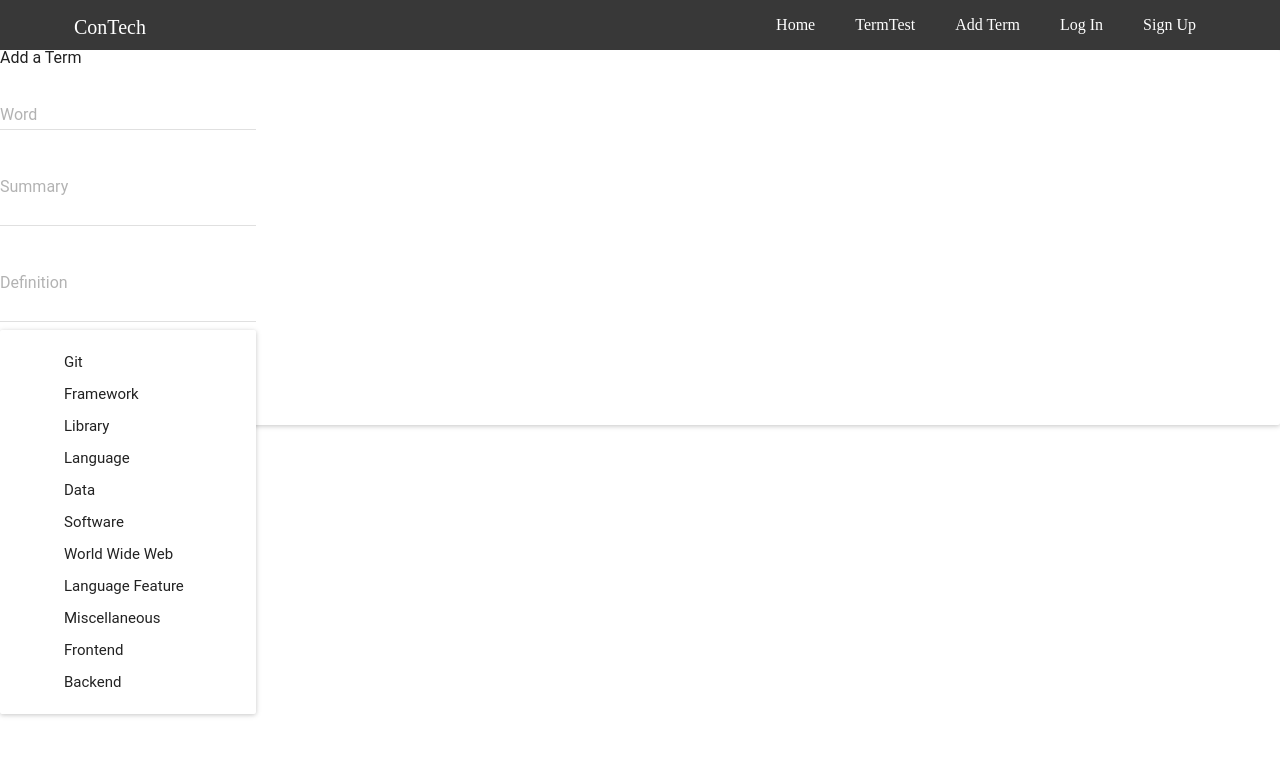
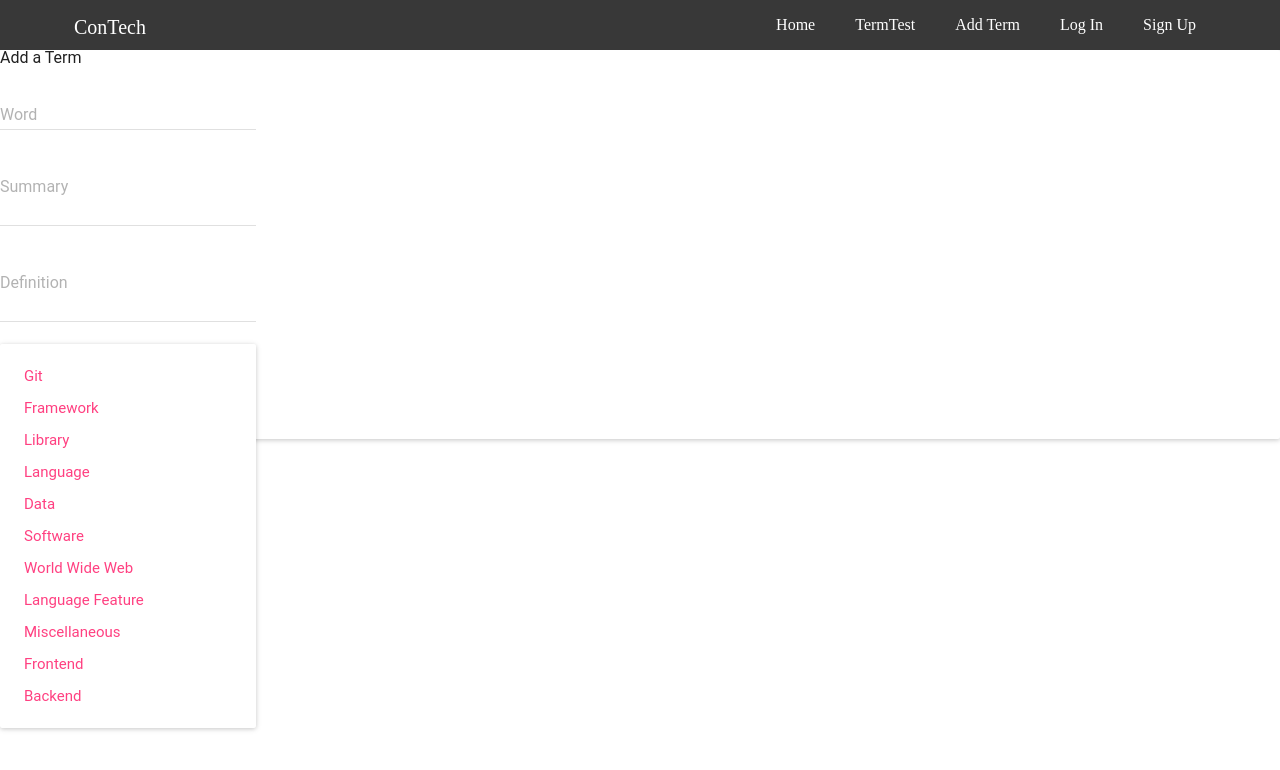
Before and after one commit to dbdoyle182/Contech, a React (Create React App) app in the folder client/: page /addterm in a window 1280 px wide. Both pictures are taken after a click on the button 232 px from the left and 354 px from the top of the page. Shown: the top 770 px of the page. Built offline with nearby package versions, Linux system fonts and the light colour scheme.

Commit message:
working on form

```diff
--- a/client/package.json
+++ b/client/package.json
@@ -8,6 +8,7 @@
     "prop-types": "^15.6.1",
     "react": "^16.3.2",
     "react-dom": "^16.3.2",
+    "react-form": "^3.5.5",
     "react-router-dom": "^4.2.2",
     "react-scripts": "1.1.4",
     "react-tap-event-plugin": "^3.0.2"
--- a/client/src/components/TermRelevant/TermRelevant.js
+++ b/client/src/components/TermRelevant/TermRelevant.js
@@ -7,7 +7,7 @@ const TermRelevant = props => (
 
     <div className="termRelevant">
         <button onClick={() => {window.location.reload()}}><Link to={'/search/' + props.relevant1} replace>{props.relevant1}</Link></button>
-        <button><Link to={'/search/' + props.relevant2} replace>{props.relevant2}</Link></button>
+        <button onClick={() => {window.location.reload()}}><Link to={'/search/' + props.relevant2} replace>{props.relevant2}</Link></button>
     </div>
 );
 
--- a/client/src/containers/TermFormPage.js
+++ b/client/src/containers/TermFormPage.js
@@ -1,5 +1,5 @@
 import React, { Component } from 'react';
-import { Card, TextField, RaisedButton, MenuItem, SelectField } from 'material-ui'
+import { Card, TextField, RaisedButton, MenuItem, SelectField, Checkbox } from 'material-ui'
 
 const filtertags = ['Git','Framework','Library','Language','Data','Software','World Wide Web', 'Language Feature', 'Miscellaneous','Frontend','Backend'];
 
@@ -11,38 +11,29 @@ class TermFormPage extends Component {
 
         this.state = {
             errors: {},
-            word: {
             word: '',
             summary: '',
             definition: '',
-                tags: []
-            }
+            tags1: '',
+            tags2: '',
+            related1:'',
+            related2: ''
         };
 
 
         this.processForm = this.processForm.bind(this);
         this.changeWord = this.changeWord.bind(this);
+        this.selectItems = this.selectItems.bind(this);
         this.handleChange = this.handleChange.bind(this);
-        this.menuItems = this.menuItems.bind(this);
     }
 
 
     changeWord(event) {
-        const field = event.target.name;
-        const word = this.state.word;
-        word[field] = event.target.value;
-
+        const { name, value } = event.target;
 
         this.setState({
-            word
-        })
-    }
-
-    handleChange(event, index, values) {
-
-        this.setState({
-            tag: values
-        })
+            [name]: value
+        });
     }
 
 
@@ -51,23 +42,28 @@ class TermFormPage extends Component {
         event.preventDefault();
 
 
-        console.log(this.state.word)
+        console.log(this.state)
     }
 
-    menuItems(values) {
-        return filtertags.map((tag) => (
+    selectItems() {
+        return filtertags.map(tag => (
             <MenuItem
-                key={tag}
-                insetChildren={true}
-                checked={values && values.indexOf(tag) > -1}
-                value={tag}
+                key={filtertags.indexOf(tag)}
+                value={this.state.tags1}
                 primaryText={tag}
+                name='tags1'
             />
         ));
     }
 
+    handleChange = (event, index, value) => {
+        console.log(index)
+        console.log(value)
+        this.setState({value})
+    }
+
     render() {
-        const {tags} = this.state.word.tags
+
         return (
 
             <Card className='container'>
@@ -114,12 +110,12 @@ class TermFormPage extends Component {
 
                 <div className='field-line'>
                     <SelectField
-                        multiple={true}
-                        hintText='Select tags'
-                        value={tags}
+                        floatingLabelText='Category Tag'
+                        value={this.state.tags1}
                         onChange={this.handleChange}
+                        name='tags1'
                     >
-                        {this.menuItems(tags)}
+                    {this.selectItems()}
                     </SelectField>
                 </div>
 
```
Also changed, not shown: 1 other file (tests, documents, lock files or other folders). Lines whose indentation alone changed are shown as unchanged.
